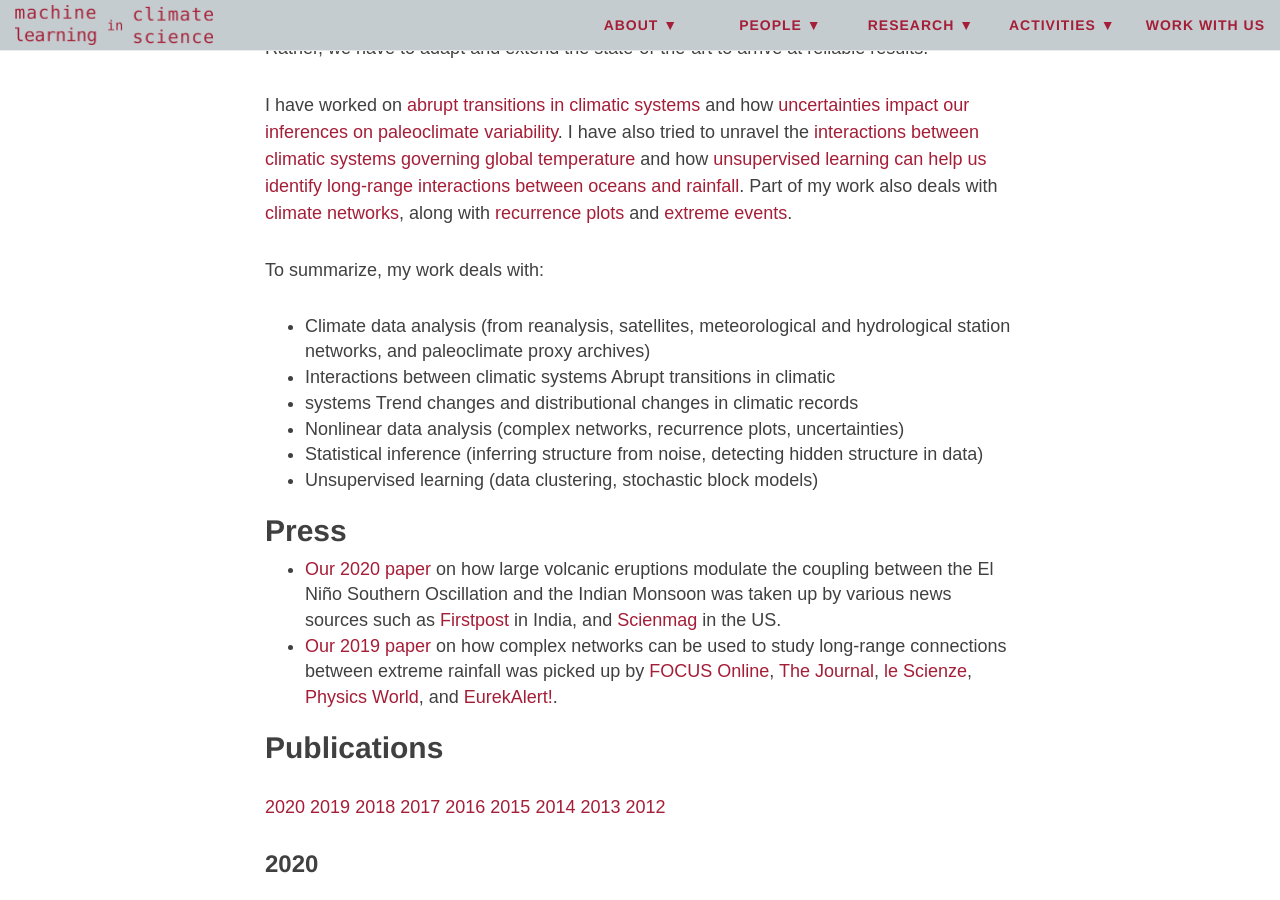
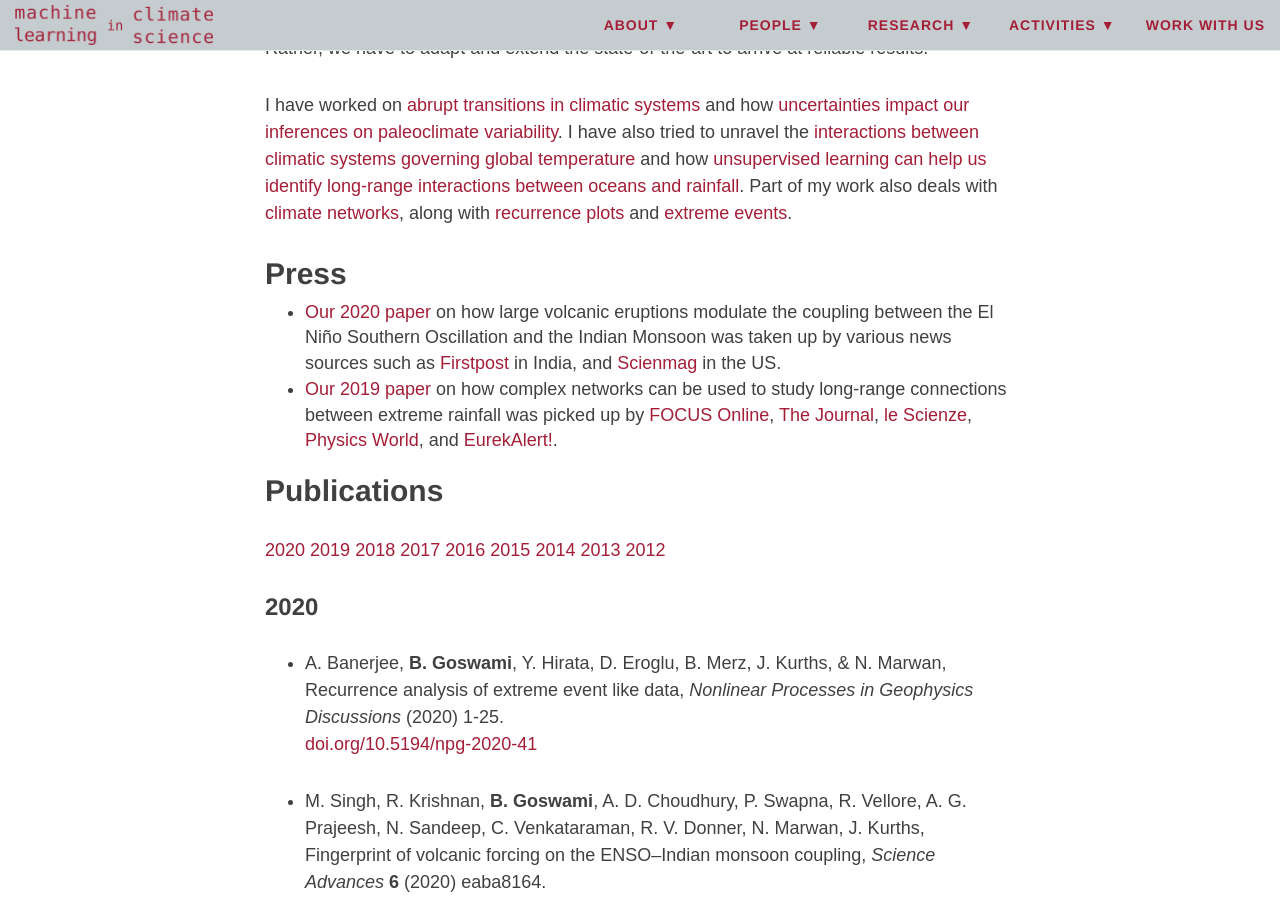
Before and after one commit to mlcs/mlcs.github.io, a Jekyll site: the page built from people/goswami.md, in a window 1280 px wide and 900 px high, scrolled down 1161 px. Built offline with Jekyll 4.4.1, drawn with Linux system fonts in a browser that asks for light colours; nearby versions of some CDN libraries.

Commit message:
goswami -> remove summary of interests

```diff
--- a/people/goswami.md
+++ b/people/goswami.md
@@ -45,18 +45,6 @@ networks](https://doi.org/10.1038/s41586-018-0872-x){:target="_blank"},
 along with [recurrence
 plots](https://doi.org/10.3390/vibration2040021){:target="_blank"} and
 [extreme events](https://doi.org/10.5194/npg-2020-41){:target="_blank"}.
-
-To summarize, my work deals with:
-+ Climate data analysis (from reanalysis, satellites, meteorological and
-      hydrological station networks, and paleoclimate proxy archives)
-+ Interactions between climatic systems Abrupt transitions in climatic
-+ systems Trend changes and distributional changes in climatic records
-+ Nonlinear data analysis (complex networks, recurrence plots,
-  uncertainties)
-+ Statistical inference (inferring structure from noise, detecting
-  hidden structure in data)
-+ Unsupervised learning (data clustering, stochastic block models)
-
 
 ## Press
 + [Our 2020
```
